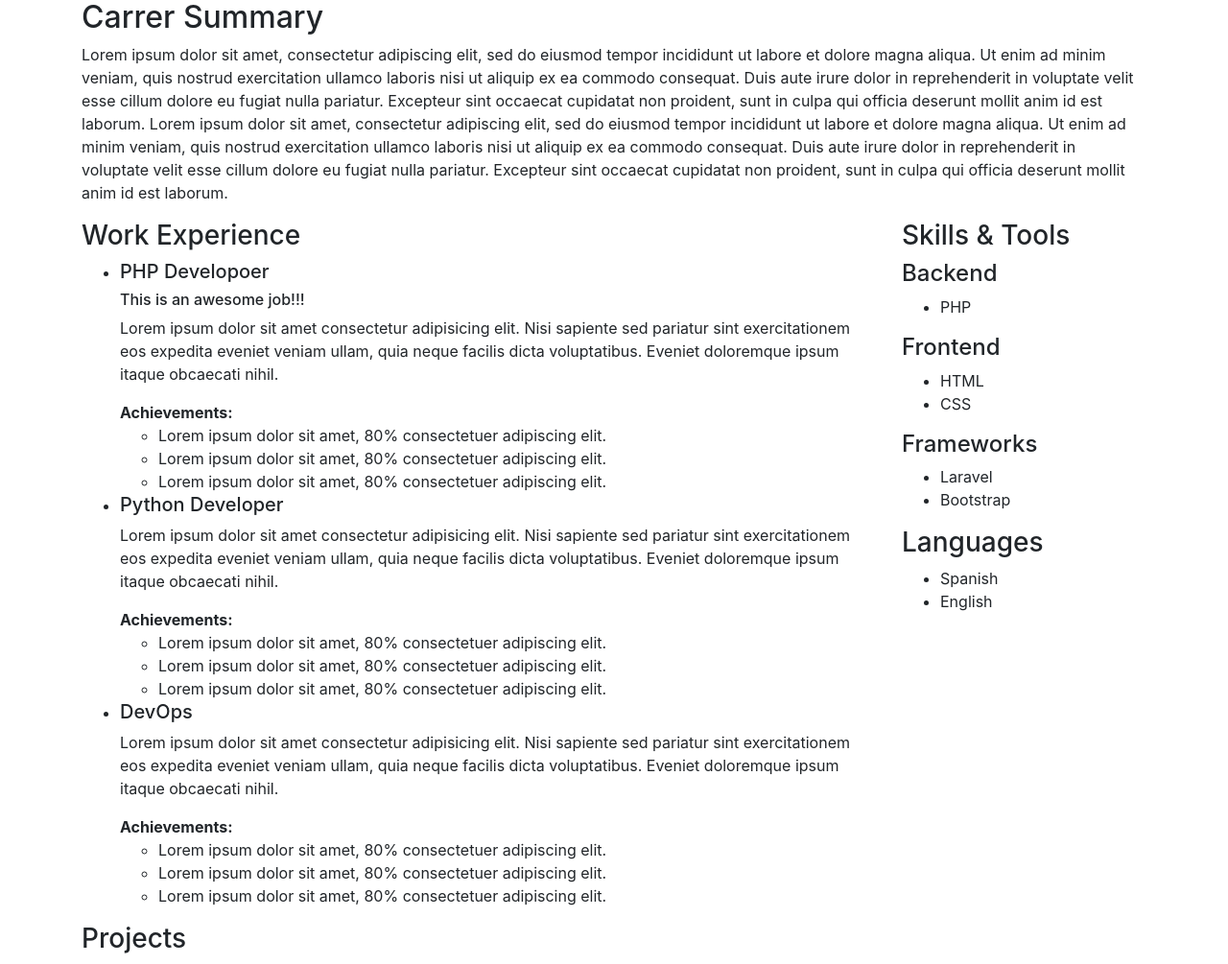
After one commit to nescalan/php-master, a PHP site: page /array.php in a window 1280 px wide. The commit adds this page. Shown: the part 301-1306 px from the top of the page at 96% size. Run offline with PHP 8.4, Linux system fonts and the light colour scheme.

Commit message:
8: Arreglos

```diff
--- /dev/null
+++ b/array.php
@@ -0,0 +1,262 @@
+<?php
+$name = 'Ing. Nelson Gonzalez';
+$jobs = [
+    [
+        'title' => 'PHP Developoer',
+        'description' => 'This is an awesome job!!!'
+    ],
+    [
+        'title' => 'Python Developer',
+    ],
+    [
+        'title' => 'DevOps',
+    ],
+];
+
+
+?>
+
+
+<!DOCTYPE html>
+<html lang="en">
+  <head>
+    <!-- Required meta tags -->
+    <meta charset="utf-8" />
+    <meta
+      name="viewport"
+      content="width=device-width, initial-scale=1, shrink-to-fit=no"
+    />
+
+    <!-- Bootstrap CSS -->
+    <link
+      rel="stylesheet"
+      href="https://stackpath.bootstrapcdn.com/bootstrap/4.1.2/css/bootstrap.min.css"
+      integrity="sha384-Smlep5jCw/wG7hdkwQ/Z5nLIefveQRIY9nfy6xoR1uRYBtpZgI6339F5dgvm/e9B"
+      crossorigin="anonymous"
+    />
+    <link rel="stylesheet" href="style.css" />
+
+    <title>Resume</title>
+  </head>
+
+  <body>
+    <div class="container">
+      <div id="resume-header" class="row">
+        <div class="col-3">
+          <img
+            id="profile-picture"
+            src="https://ui-avatars.com/api/?name=John+Doe&size=255"
+            alt=""
+          />
+        </div>
+        <div class="col">
+          <h1><?php echo $name; ?></h1>
+          <h2>PHP Developer</h2>
+          <ul>
+            <li>Mail: hector@mail.com</li>
+            <li>Phone: 1234567890</li>
+            <li>LinkedIn: https://linkedin.com</li>
+            <li>Twitter: @hectorbenitez</li>
+          </ul>
+        </div>
+      </div>
+      <div class="row">
+        <div class="col">
+          <h2 class="border-bottom-gray">Carrer Summary</h2>
+          <p>
+            Lorem ipsum dolor sit amet, consectetur adipiscing elit, sed do
+            eiusmod tempor incididunt ut labore et dolore magna aliqua. Ut enim
+            ad minim veniam, quis nostrud exercitation ullamco laboris nisi ut
+            aliquip ex ea commodo consequat. Duis aute irure dolor in
+            reprehenderit in voluptate velit esse cillum dolore eu fugiat nulla
+            pariatur. Excepteur sint occaecat cupidatat non proident, sunt in
+            culpa qui officia deserunt mollit anim id est laborum. Lorem ipsum
+            dolor sit amet, consectetur adipiscing elit, sed do eiusmod tempor
+            incididunt ut labore et dolore magna aliqua. Ut enim ad minim
+            veniam, quis nostrud exercitation ullamco laboris nisi ut aliquip ex
+            ea commodo consequat. Duis aute irure dolor in reprehenderit in
+            voluptate velit esse cillum dolore eu fugiat nulla pariatur.
+            Excepteur sint occaecat cupidatat non proident, sunt in culpa qui
+            officia deserunt mollit anim id est laborum.
+          </p>
+        </div>
+      </div>
+      <div class="row">
+        <div class="col">
+          <div>
+            <h3 class="border-bottom-gray">Work Experience</h3>
+            <ul>
+              <li class="work-position">
+                <h5><?php echo $jobs[0]['title']?></h5>
+                <h6><?php echo $jobs[0]['description']?></h6>
+                <p>
+                  Lorem ipsum dolor sit amet consectetur adipisicing elit. Nisi
+                  sapiente sed pariatur sint exercitationem eos expedita eveniet
+                  veniam ullam, quia neque facilis dicta voluptatibus. Eveniet
+                  doloremque ipsum itaque obcaecati nihil.
+                </p>
+                <strong>Achievements:</strong>
+                <ul>
+                  <li>
+                    Lorem ipsum dolor sit amet, 80% consectetuer adipiscing
+                    elit.
+                  </li>
+                  <li>
+                    Lorem ipsum dolor sit amet, 80% consectetuer adipiscing
+                    elit.
+                  </li>
+                  <li>
+                    Lorem ipsum dolor sit amet, 80% consectetuer adipiscing
+                    elit.
+                  </li>
+                </ul>
+              </li>
+              <li class="work-position">
+                <h5><?php echo $jobs[1]['title']?></h5>
+                <p>
+                  Lorem ipsum dolor sit amet consectetur adipisicing elit. Nisi
+                  sapiente sed pariatur sint exercitationem eos expedita eveniet
+                  veniam ullam, quia neque facilis dicta voluptatibus. Eveniet
+                  doloremque ipsum itaque obcaecati nihil.
+                </p>
+                <strong>Achievements:</strong>
+                <ul>
+                  <li>
+                    Lorem ipsum dolor sit amet, 80% consectetuer adipiscing
+                    elit.
+                  </li>
+                  <li>
+                    Lorem ipsum dolor sit amet, 80% consectetuer adipiscing
+                    elit.
+                  </li>
+                  <li>
+                    Lorem ipsum dolor sit amet, 80% consectetuer adipiscing
+                    elit.
+                  </li>
+                </ul>
+              </li>
+              <li class="work-position">
+                <h5><?php echo $jobs[2]['title']?></h5>
+                <p>
+                  Lorem ipsum dolor sit amet consectetur adipisicing elit. Nisi
+                  sapiente sed pariatur sint exercitationem eos expedita eveniet
+                  veniam ullam, quia neque facilis dicta voluptatibus. Eveniet
+                  doloremque ipsum itaque obcaecati nihil.
+                </p>
+                <strong>Achievements:</strong>
+                <ul>
+                  <li>
+                    Lorem ipsum dolor sit amet, 80% consectetuer adipiscing
+                    elit.
+                  </li>
+                  <li>
+                    Lorem ipsum dolor sit amet, 80% consectetuer adipiscing
+                    elit.
+                  </li>
+                  <li>
+                    Lorem ipsum dolor sit amet, 80% consectetuer adipiscing
+                    elit.
+                  </li>
+                </ul>
+              </li>
+            </ul>
+          </div>
+          <div>
+            <h3 class="border-bottom-gray">Projects</h3>
+            <div class="project">
+              <h5>Project X</h5>
+              <div class="row">
+                <div class="col-3">
+                  <img
+                    id="profile-picture"
+                    src="https://ui-avatars.com/api/?name=John+Doe&size=255"
+                    alt=""
+                  />
+                </div>
+                <div class="col">
+                  <p>
+                    Lorem ipsum dolor sit amet consectetur adipisicing elit.
+                    Eius earum corporis at accusamus quisquam hic quos vel?
+                    Tenetur, ullam veniam consequatur esse quod cum, quam
+                    cupiditate assumenda natus maiores aperiam.
+                  </p>
+                  <strong>Technologies used:</strong>
+                  <span class="badge badge-secondary">PHP</span>
+                  <span class="badge badge-secondary">HTML</span>
+                  <span class="badge badge-secondary">CSS</span>
+                </div>
+              </div>
+            </div>
+            <div class="project">
+              <h5>Project X</h5>
+              <div class="row">
+                <div class="col-3">
+                  <img
+                    id="profile-picture"
+                    src="https://ui-avatars.com/api/?name=John+Doe&size=255"
+                    alt=""
+                  />
+                </div>
+                <div class="col">
+                  <p>
+                    Lorem ipsum dolor sit amet consectetur adipisicing elit.
+                    Eius earum corporis at accusamus quisquam hic quos vel?
+                    Tenetur, ullam veniam consequatur esse quod cum, quam
+                    cupiditate assumenda natus maiores aperiam.
+                  </p>
+                  <strong>Technologies used:</strong>
+                  <span class="badge badge-secondary">PHP</span>
+                  <span class="badge badge-secondary">HTML</span>
+                  <span class="badge badge-secondary">CSS</span>
+                </div>
+              </div>
+            </div>
+          </div>
+        </div>
+        <div class="col-3">
+          <h3 class="border-bottom-gray">Skills & Tools</h3>
+          <h4>Backend</h4>
+          <ul>
+            <li>PHP</li>
+          </ul>
+          <h4>Frontend</h4>
+          <ul>
+            <li>HTML</li>
+            <li>CSS</li>
+          </ul>
+          <h4>Frameworks</h4>
+          <ul>
+            <li>Laravel</li>
+            <li>Bootstrap</li>
+          </ul>
+          <h3 class="border-bottom-gray">Languages</h3>
+          <ul>
+            <li>Spanish</li>
+            <li>English</li>
+          </ul>
+        </div>
+      </div>
+      <div id="resume-footer" class="row">
+        <div class="col">Designed by @hectorbenitez</div>
+      </div>
+    </div>
+
+    <!-- Optional JavaScript -->
+    <!-- jQuery first, then Popper.js, then Bootstrap JS -->
+    <script
+      src="https://code.jquery.com/jquery-3.3.1.slim.min.js"
+      integrity="sha384-q8i/X+965DzO0rT7abK41JStQIAqVgRVzpbzo5smXKp4YfRvH+8abtTE1Pi6jizo"
+      crossorigin="anonymous"
+    ></script>
+    <script
+      src="https://cdnjs.cloudflare.com/ajax/libs/popper.js/1.14.3/umd/popper.min.js"
+      integrity="sha384-ZMP7rVo3mIykV+2+9J3UJ46jBk0WLaUAdn689aCwoqbBJiSnjAK/l8WvCWPIPm49"
+      crossorigin="anonymous"
+    ></script>
+    <script
+      src="https://stackpath.bootstrapcdn.com/bootstrap/4.1.2/js/bootstrap.min.js"
+      integrity="sha384-o+RDsa0aLu++PJvFqy8fFScvbHFLtbvScb8AjopnFD+iEQ7wo/CG0xlczd+2O/em"
+      crossorigin="anonymous"
+    ></script>
+  </body>
+</html>
```
Also changed, not shown: indice.php (renamed from index.php, +6 -1 lines).
